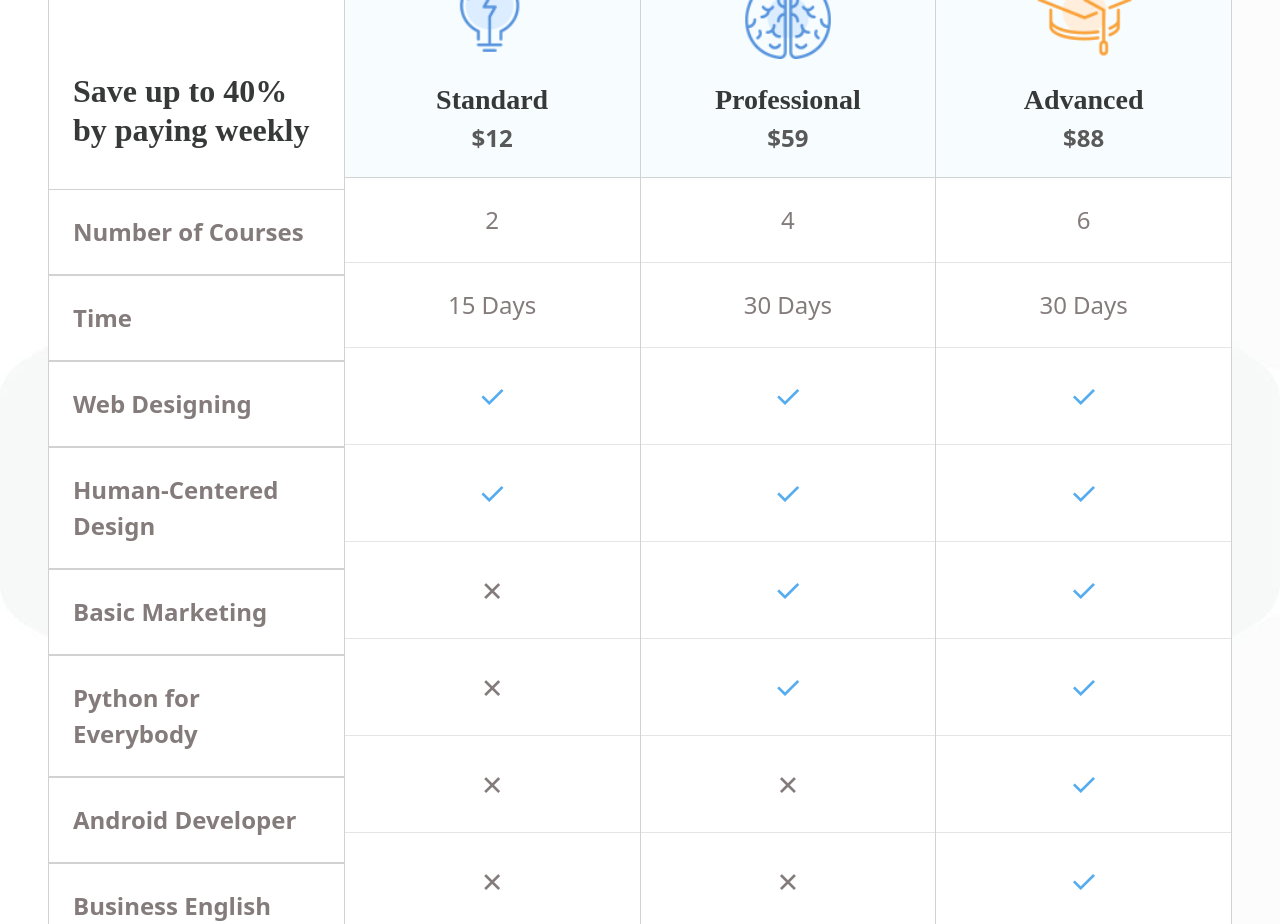
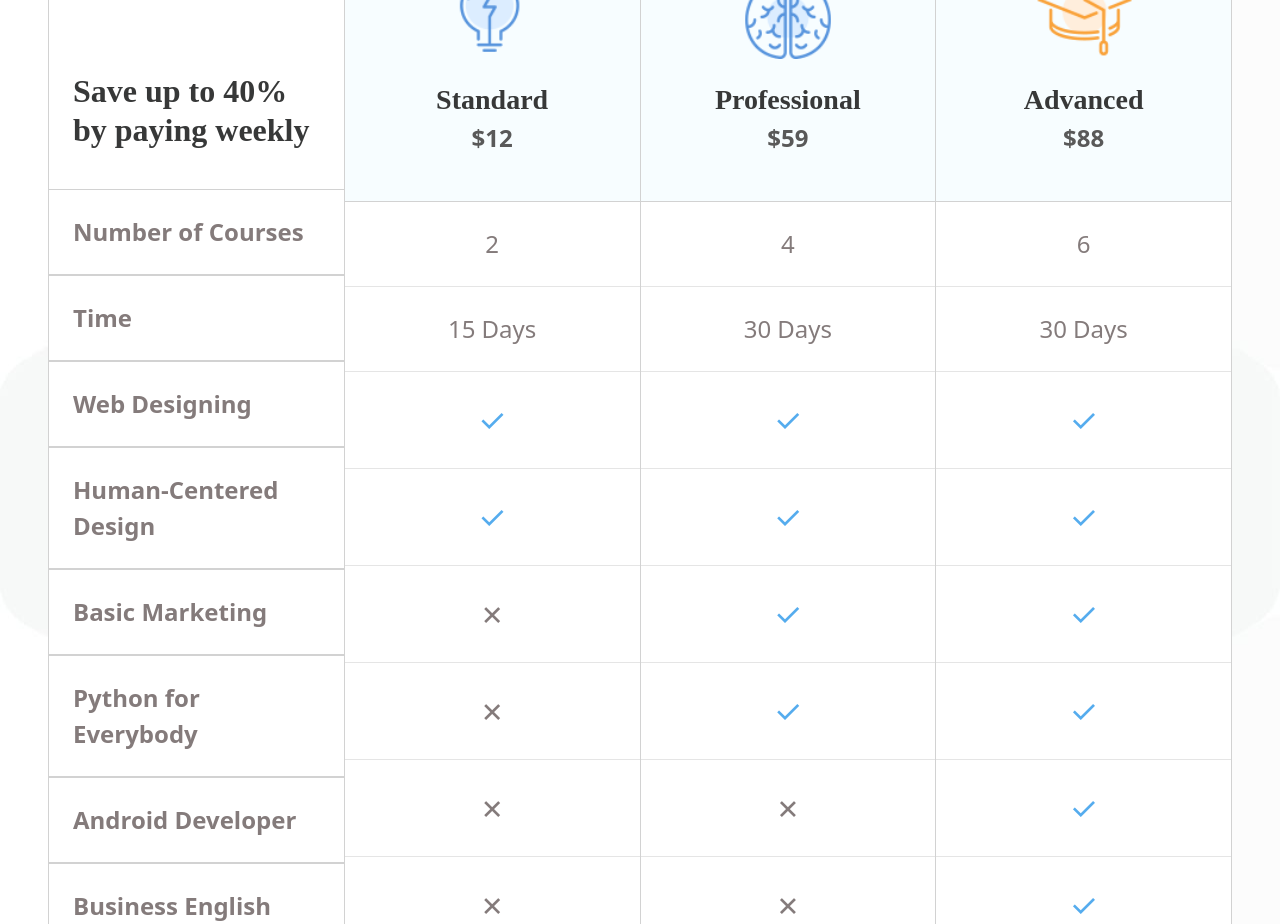
Before and after one commit to AnielloPiscopo/proj-html-vuejs, a Vue app: page / in a window 1280 px wide. Shown: the part 6860-7784 px from the top of the page. Built offline with nearby package versions, Linux system fonts and the light colour scheme.

Commit message:
Added the padding

```diff
--- a/src/components/main/MainPricingPlans.vue
+++ b/src/components/main/MainPricingPlans.vue
@@ -88,7 +88,7 @@ export default {
                                 alt="Card image cap">
                         </div>
                         <h3 class="my_font-serif card-title fw-bold text-center">{{ plan.Type }}</h3>
-                        <h4 class="my_price text-center fw-bold">{{ '&#36;' + plan.Price }}</h4>
+                        <h4 class="my_price text-center fw-bold pb-4">{{ '&#36;' + plan.Price }}</h4>
                     </div>
                     <ul class="list-group list-group-flush text-center">
                         <li class="list-group-item py-4">{{ plan['Number of Courses'] }}</li>
```
